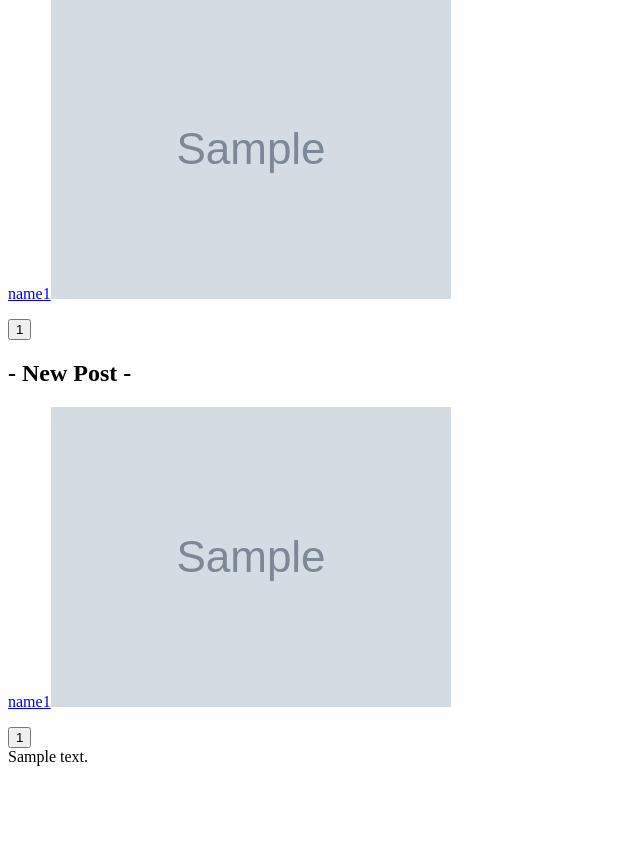
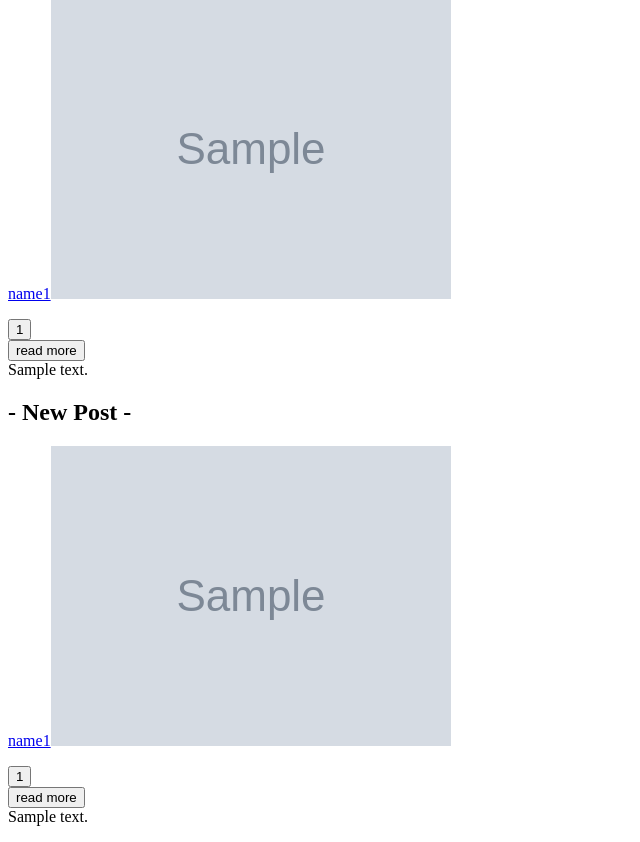
Before and after one commit to hidayoshi/TravelooT, a Rails app: page / in a window 1280 px wide. Shown: the part 235-1077 px from the top of the page, without its empty margins (0-640 px from the left). Before the commit the page ends 1001 px from the top, so only its background shows below. Run offline with Rails 7, Linux system fonts and the light colour scheme; tables that the repository leaves empty hold one stand-in row (values such as "Sample post"); grey boxes marked "Sample" are stand-in pictures; parts of the project's set-up code (start-up, migrations or seed data) failed here and were passed over; some libraries are stand-ins or nearby versions.

Commit message:
トグルでコメントを見れるようにした

```diff
--- a/app/views/microposts/_micropost.html.slim
+++ b/app/views/microposts/_micropost.html.slim
@@ -7,4 +7,7 @@
     p.card-text
         span id="micropost-#{micropost.id}"
             = render "likes/like", micropost: micropost
-        = micropost.description
+        button[data-target="#collapse-coment-#{micropost.id}" data-toggle="collapse" aria-expanded="false" type="button"]
+            | read more
+        div[id="collapse-coment-#{micropost.id}" class="collapse"]
+            = micropost.description
--- a/app/views/microposts/index.html.slim
+++ b/app/views/microposts/index.html.slim
@@ -12,6 +12,10 @@
                     p.card-text
                         span id="rank-#{rank.id}"
                             = render "likes/like", micropost: rank
+                        button[data-target="#collapse-coment-#{rank.id}" data-toggle="collapse" aria-expanded="false" type="button"]
+                            | read more
+                        div[id="collapse-coment-#{rank.id}" class="collapse"]
+                            = rank.description
 
 h2.text-center.mt-5
     | - New Post -
```
